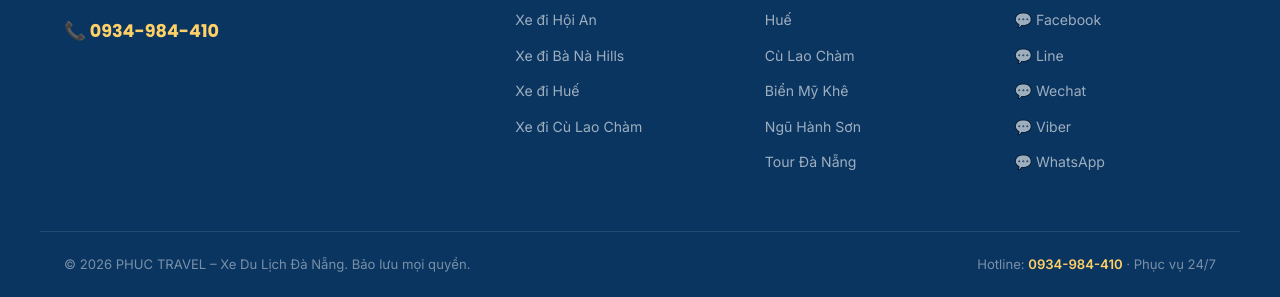
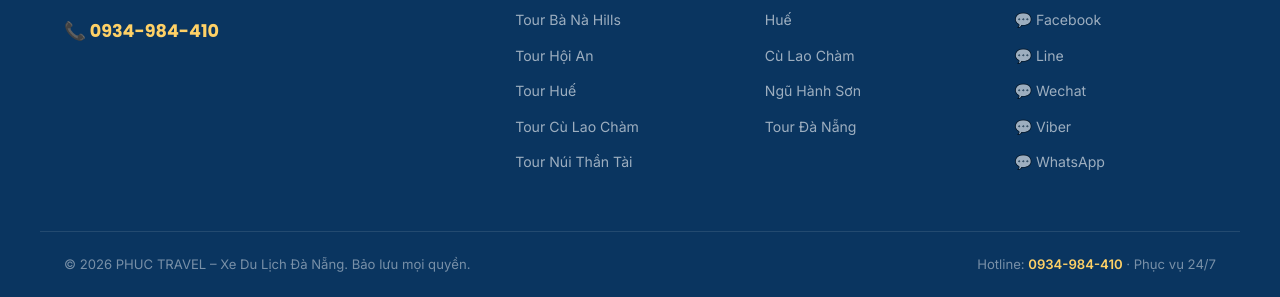
Before and after one commit to phuctran2652000-sketch/PhucTravel, a plain HTML site: page index.html in a window 1280 px wide. Shown: the part 6566-6863 px from the top of the page. Drawn offline with Linux system fonts and the light colour scheme.

Commit message:
Update index.html

```diff
--- a/index.html
+++ b/index.html
@@ -563,24 +563,24 @@
       <div class="footer-links">
         <h4>Dịch vụ</h4>
         <ul>
-          <li><a href="#services">Đưa đón sân bay</a></li>
-          <li><a href="#services">Đưa đón khách sạn</a></li>
-          <li><a href="#services">Xe đi Hội An</a></li>
-          <li><a href="#services">Xe đi Bà Nà Hills</a></li>
-          <li><a href="#services">Xe đi Huế</a></li>
-          <li><a href="#services">Xe đi Cù Lao Chàm</a></li>
+          <li><a href="https://phuctravel.com/booking-xe-du-lich.html">Đưa đón sân bay</a></li>
+          <li><a href="https://phuctravel.com/booking-khach-san.html">Đưa đón khách sạn</a></li>
+          <li><a href="https://phuctravel.com/tour-ba-na.html">Tour Bà Nà Hills</a></li>
+          <li><a href="https://phuctravel.com/tour-hoi-an.html">Tour Hội An</a></li>
+          <li><a href="https://phuctravel.com/tour-hue.html">Tour Huế</a></li>
+          <li><a href="https://phuctravel.com/tour-cu-lao-cham.html">Tour Cù Lao Chàm</a></li>
+          <li><a href="https://phuctravel.com/tour-nui-than-tai.html">Tour Núi Thần Tài</a></li>
         </ul>
       </div>
 
       <div class="footer-links">
         <h4>Điểm đến</h4>
         <ul>
-          <li><a href="#destinations">Hội An</a></li>
-          <li><a href="#destinations">Bà Nà Hills</a></li>
-          <li><a href="#destinations">Huế</a></li>
-          <li><a href="#destinations">Cù Lao Chàm</a></li>
-          <li><a href="#destinations">Biển Mỹ Khê</a></li>
-          <li><a href="#destinations">Ngũ Hành Sơn</a></li>
+          <li><a href="https://phuctravel.com/hoian.html">Hội An</a></li>
+          <li><a href="https://phuctravel.com/bana.html">Bà Nà Hills</a></li>
+          <li><a href="https://phuctravel.com/hue.html">Huế</a></li>
+          <li><a href="https://phuctravel.com/culaocham.html">Cù Lao Chàm</a></li>
+          <li><a href="https://phuctravel.com/nuithantai.html">Ngũ Hành Sơn</a></li>
           <li><a href="https://phuctravel.com/booking-tour-da-nang.html">Tour Đà Nẵng</a></li>
         </ul>
       </div>
```
